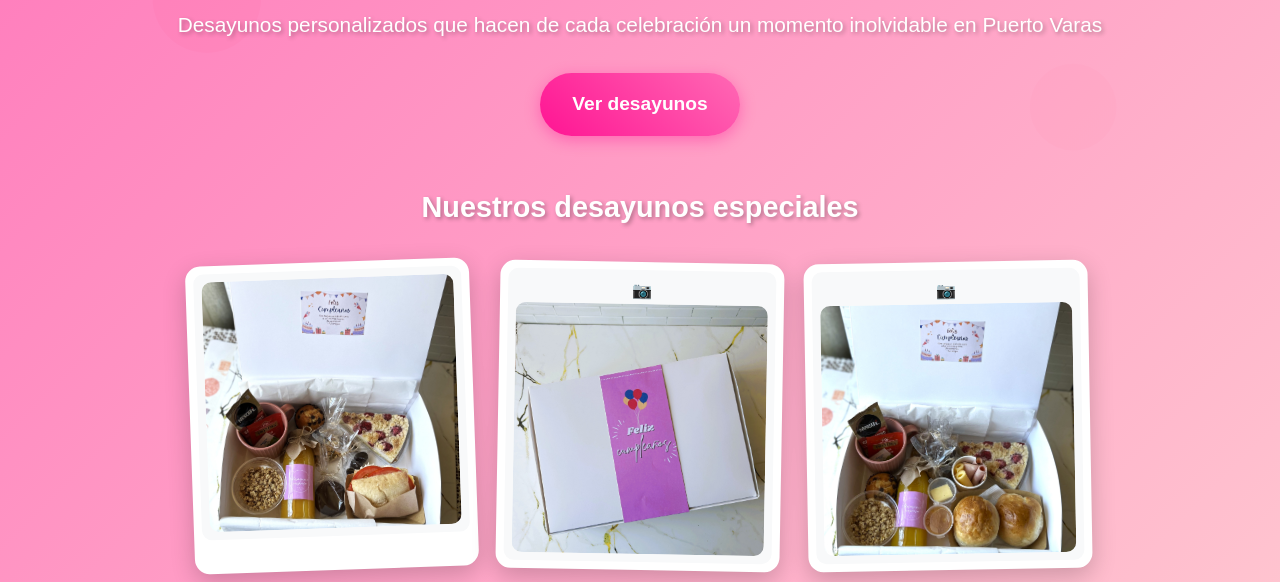
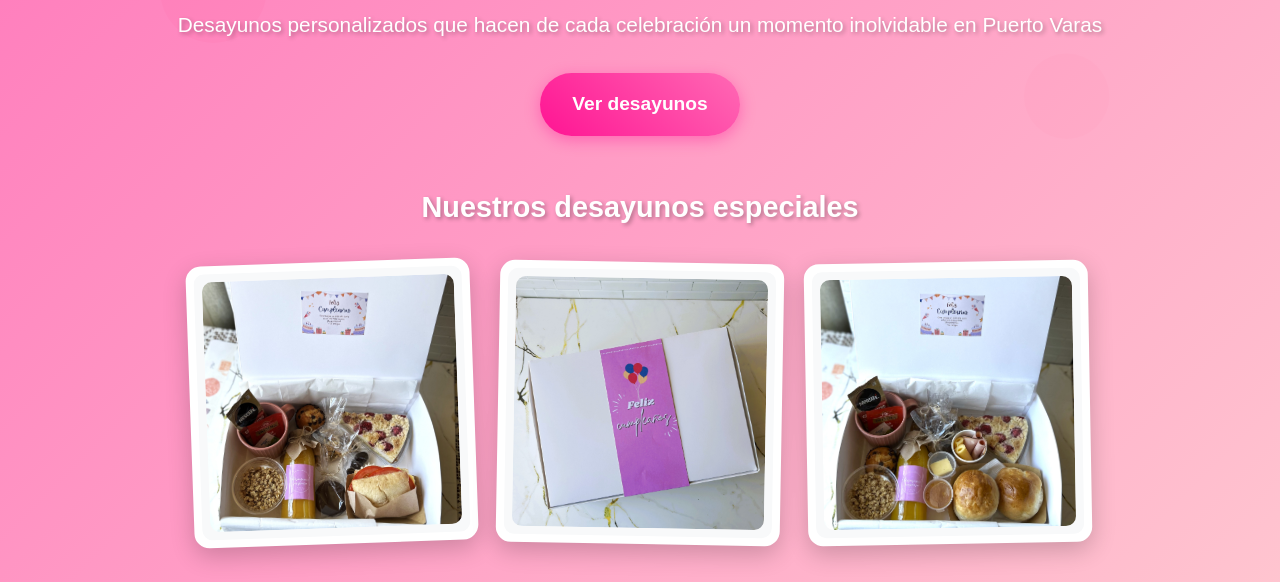
Before and after one commit to martinnbl/desayunos-sorpresa-puerto-varas, a plain HTML site: page index.html in a window 1280 px wide. Shown: the part 218-800 px from the top of the page. Drawn offline with Linux system fonts and the light colour scheme.

Commit message:
Update index.html

```diff
--- a/index.html
+++ b/index.html
@@ -784,13 +784,11 @@
                         </div>
                         <div class="hero-foto-item">
                             <div class="hero-foto-content">
-                                <div class="hero-foto-placeholder">📷</div>
                                     <img src="foto2.jpg" alt="Caja Desayuno" class="hero-foto">
                             </div>
                         </div>
                         <div class="hero-foto-item">
                             <div class="hero-foto-content">
-                                <div class="hero-foto-placeholder">📷</div>
                                     <img src="foto3.jpg" alt="Desayuno 3" class="hero-foto">
                             </div>
                         </div>
```
